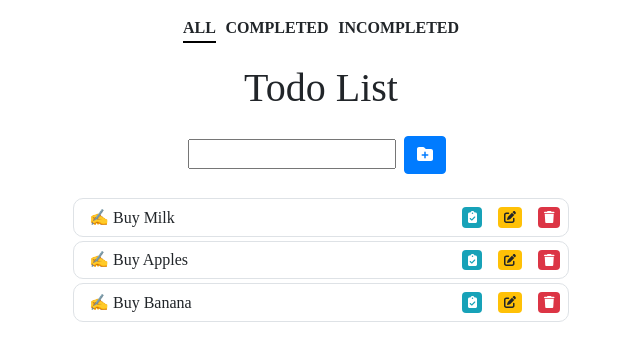
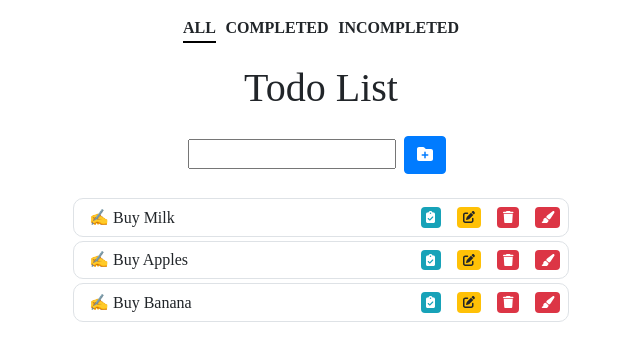
Before and after one commit to shahnawaz-pabon/to-do, a React (Create React App) app: page / in a window 1280 px wide. Shown: the top 360 px of the page, without its empty margins (319-959 px from the left). Built offline with nearby package versions, Linux system fonts and the light colour scheme.

Commit message:
todo color's icon added

```diff
--- a/src/components/TodoItems.js
+++ b/src/components/TodoItems.js
@@ -6,6 +6,7 @@ import {
   faTrash,
   faPenToSquare,
   faClipboardCheck,
+  faPaintBrush,
 } from "@fortawesome/free-solid-svg-icons";
 
 import { deleteTodo, updateTodo, toggleTodo } from "../redux/actions";
@@ -86,6 +87,15 @@ const TodoItems = ({ todo }) => {
         <FontAwesomeIcon icon={faTrash} />
       </span>
       {/* End of Delete Todo action */}
+
+      {/* Choose color action */}
+      <span
+        className="btn badge badge-danger m-2"
+        onClick={() => console.log("painted")}
+      >
+        <FontAwesomeIcon icon={faPaintBrush} />
+      </span>
+      {/* End of Choose color action */}
     </div>
   );
 };
```
